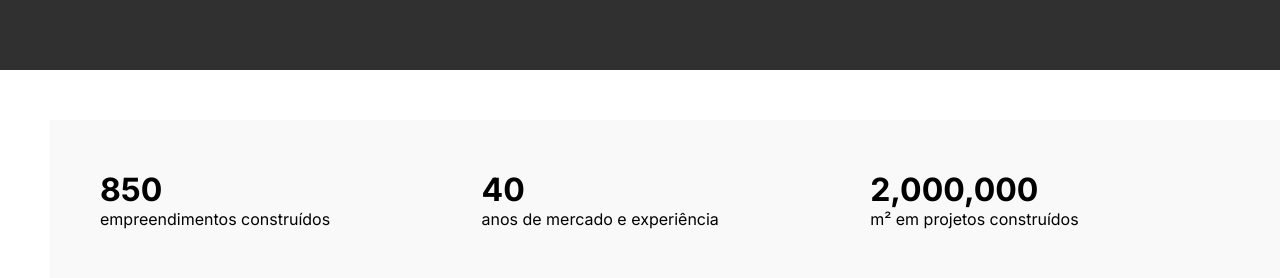
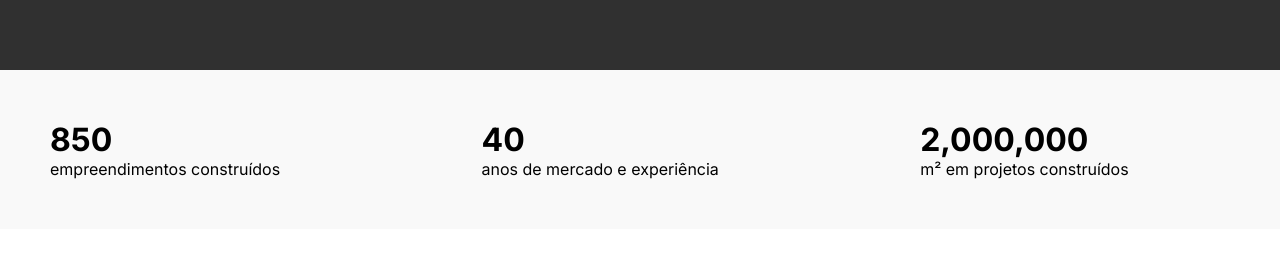
Before and after one commit to andreprohmann/LadingPageArquitetura, a plain HTML site: page index.html in a window 1280 px wide. Shown: the part 314-592 px from the top of the page. Drawn offline with Linux system fonts and the light colour scheme.

Commit message:
ajuste layout informacional

```diff
--- a/index.html
+++ b/index.html
@@ -21,15 +21,15 @@
 
     </div>
     <div id="menuInformativo">
-        <div>
+        <div id="Informacional">
             <h1>850</h1>
             <p id="textoInformativo">empreendimentos construídos</p>
         </div>
-        <div>
+        <div id="Informacional">
             <h1>40</h1>
             <p id="textoInformativo"> anos de mercado e experiência </p>
         </div>
-        <div>
+        <div id="Informacional">
             <h1>2,000,000</h1>
             <p id="textoInformativo">m² em projetos construídos</p>
         </div>
--- a/style.css
+++ b/style.css
@@ -15,12 +15,14 @@
 }
 #menuInformativo{
     background-color: #F9F9F9;
-    margin-left: 50px;
-    margin-top: 50px;
     display: grid;
     grid-auto-flow: column;
     columns: auto;
-    padding: 50px;
+    padding-bottom: 50px;
+}
+#Informacional{
+    margin-top: 50px;
+    margin-left: 50px;
 }
 #menuApresentacao{
     display: grid;
```
